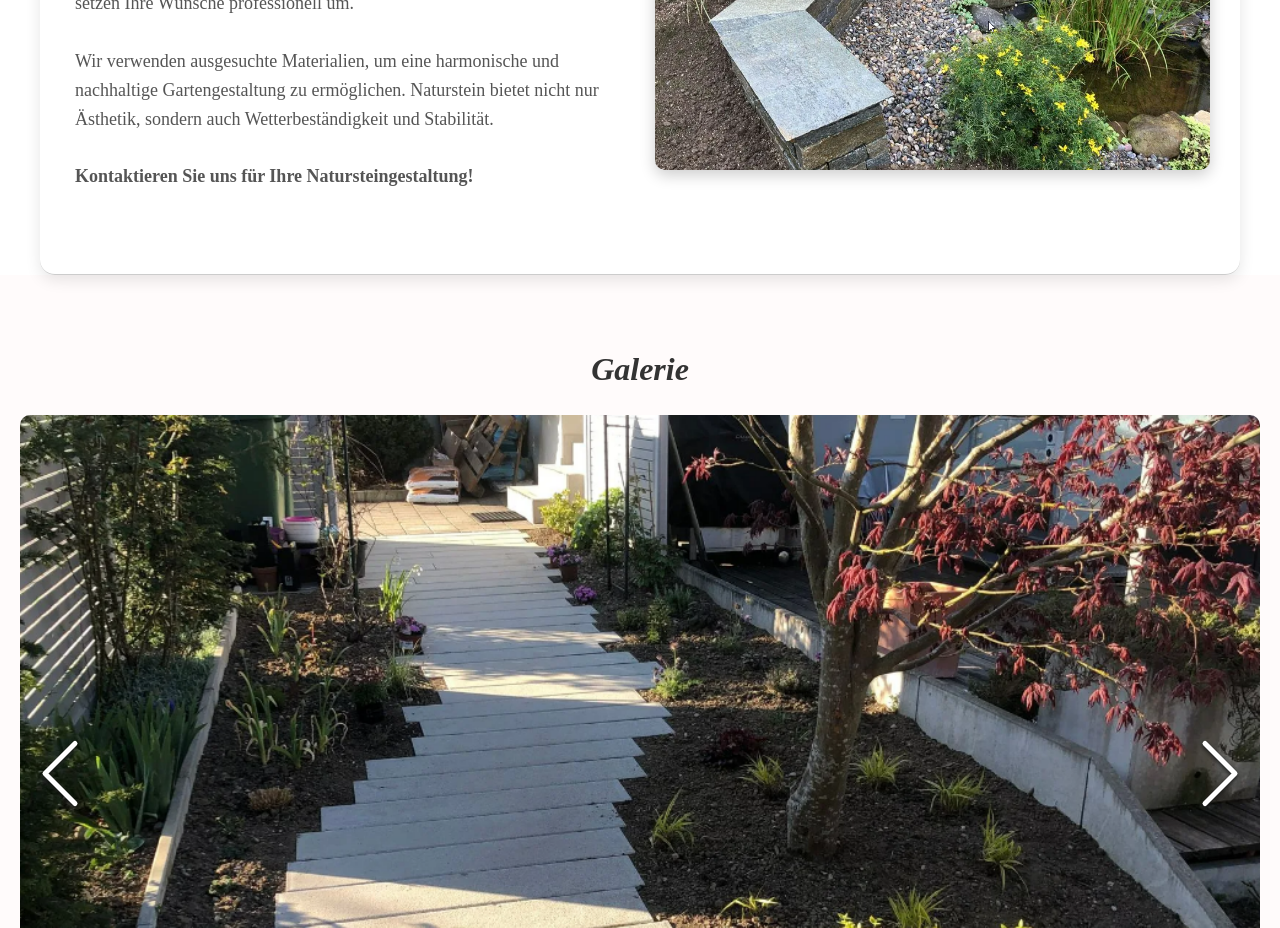
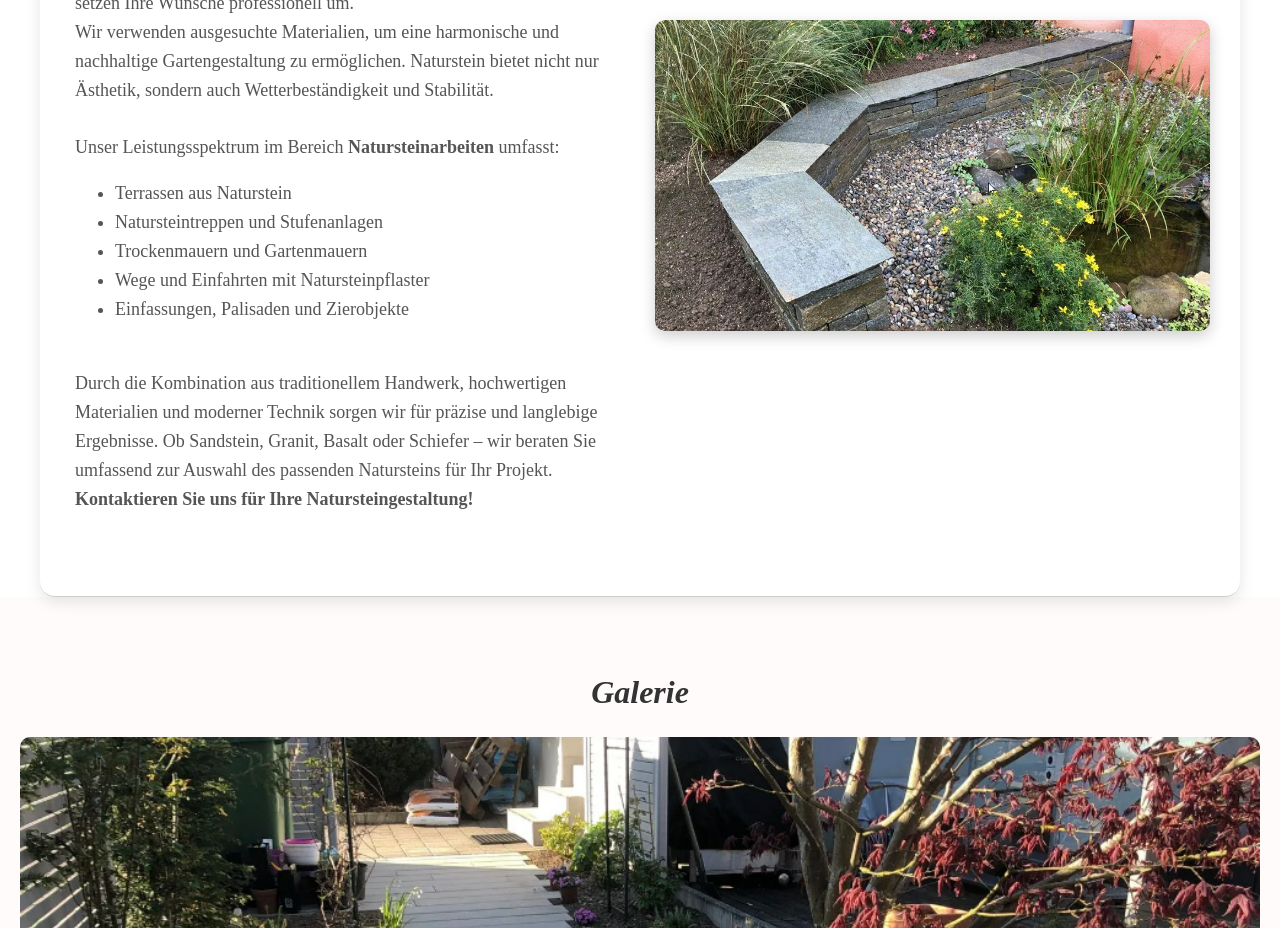
Before and after one commit to diego-monfort-landolt/gartenbau, a React (Vite) app: page / in a window 1280 px wide. Shown: the part 4120-5048 px from the top of the page. Built offline with nearby package versions, Linux system fonts and the light colour scheme.

Commit message:
änderng im text

```diff
--- a/src/components/Natursteinarbeiten.tsx
+++ b/src/components/Natursteinarbeiten.tsx
@@ -12,11 +12,12 @@ const Natursteinarbeiten: React.FC = () => {
         <h2>Natursteinarbeiten</h2>
         <p>
           Naturstein ist zeitlos, elegant und langlebig. Ob für Gartenmauern, Wege oder Terrassen – mit hochwertiger Natursteingestaltung setzen Sie stilvolle Akzente in Ihrem Garten. Unsere Experten beraten Sie individuell und setzen Ihre Wünsche professionell um.
-          <br /><br />
+          <br />
           Wir verwenden ausgesuchte Materialien, um eine harmonische und nachhaltige Gartengestaltung zu ermöglichen. Naturstein bietet nicht nur Ästhetik, sondern auch Wetterbeständigkeit und Stabilität.
-          <br /><br />
-          <b>Kontaktieren Sie uns für Ihre Natursteingestaltung!</b>
+          <br />
         </p>
+        <p> Unser Leistungsspektrum im Bereich <strong>Natursteinarbeiten</strong> umfasst: <ul> <li>Terrassen aus Naturstein</li> <li>Natursteintreppen und Stufenanlagen</li> <li>Trockenmauern und Gartenmauern</li> <li>Wege und Einfahrten mit Natursteinpflaster</li> <li>Einfassungen, Palisaden und Zierobjekte</li> </ul> </p>
+        <p> Durch die Kombination aus traditionellem Handwerk, hochwertigen Materialien und moderner Technik sorgen wir für präzise und langlebige Ergebnisse. Ob Sandstein, Granit, Basalt oder Schiefer – wir beraten Sie umfassend zur Auswahl des passenden Natursteins für Ihr Projekt.<br /> <b>Kontaktieren Sie uns für Ihre Natursteingestaltung!</b> </p>
       </div>
     </section>
   );
```
